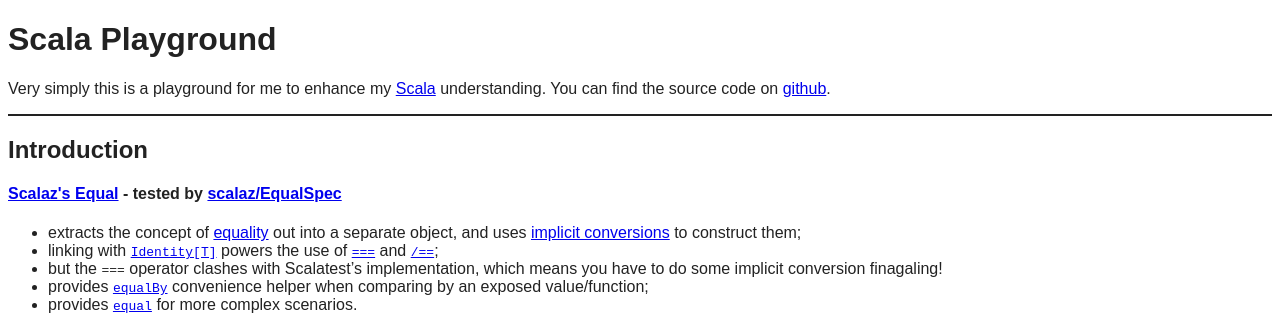
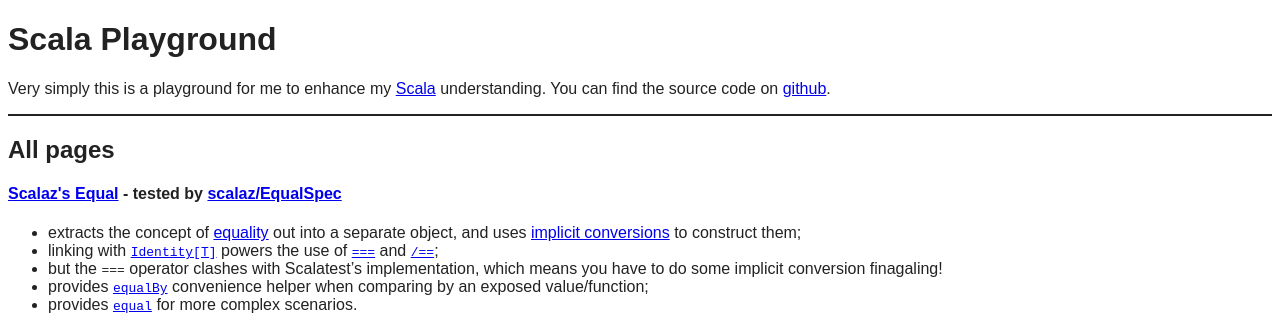
Before and after one commit to mattdenner/scala-playground, a Jekyll site: the page built from index.html, in a window 1280 px wide. Shown: the top 330 px of the page. Built offline with Jekyll 4.4.1, drawn with Linux system fonts in a browser that asks for light colours; the list of posts is cut into pages by our own code.

Commit message:
Better title!

```diff
--- a/index.html
+++ b/index.html
@@ -1,6 +1,6 @@
 ---
 layout: default
-title: Introduction
+title: All pages
 ---
 {% for post in paginator.posts %}
 <article class="post">
```
